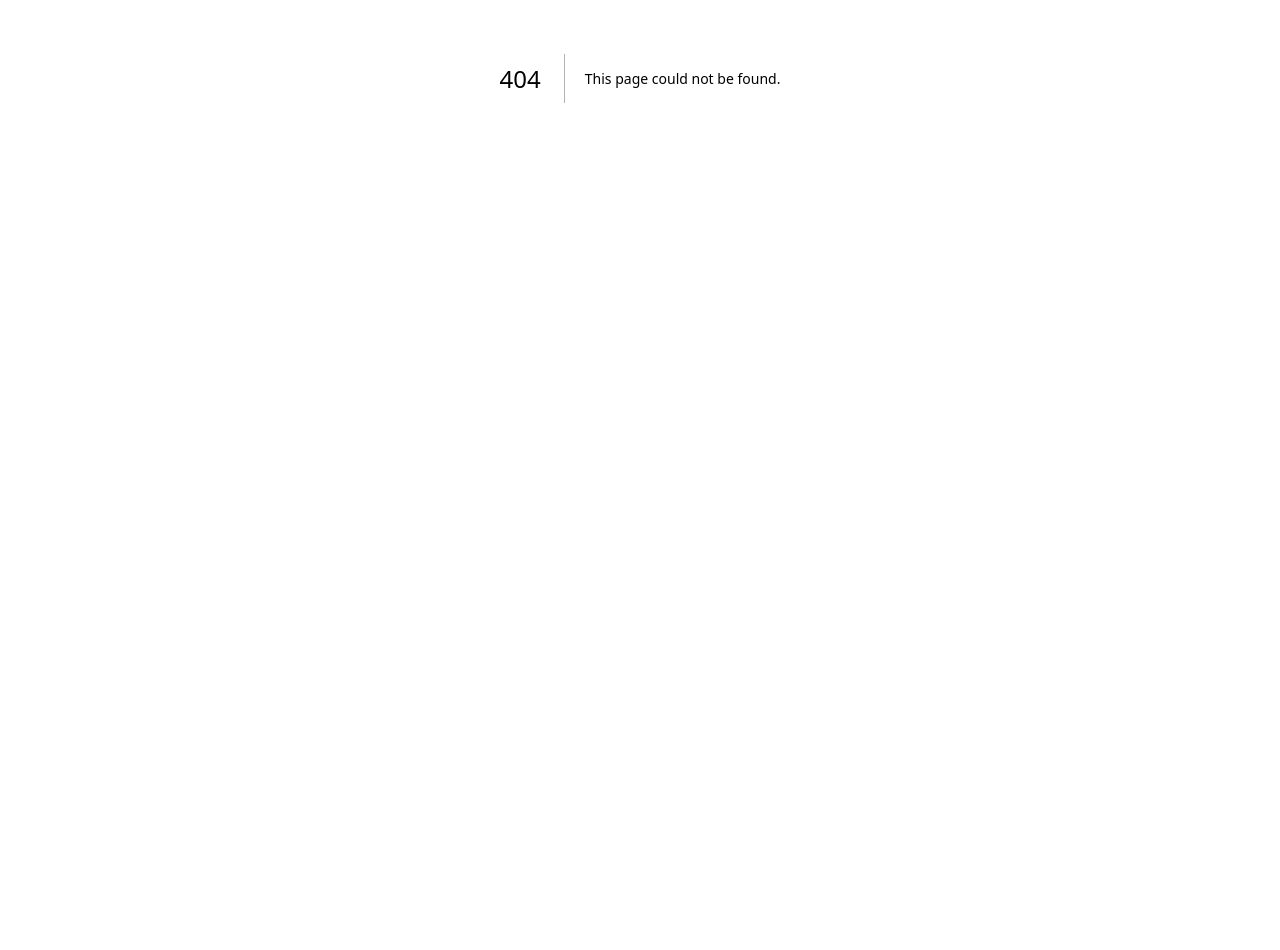
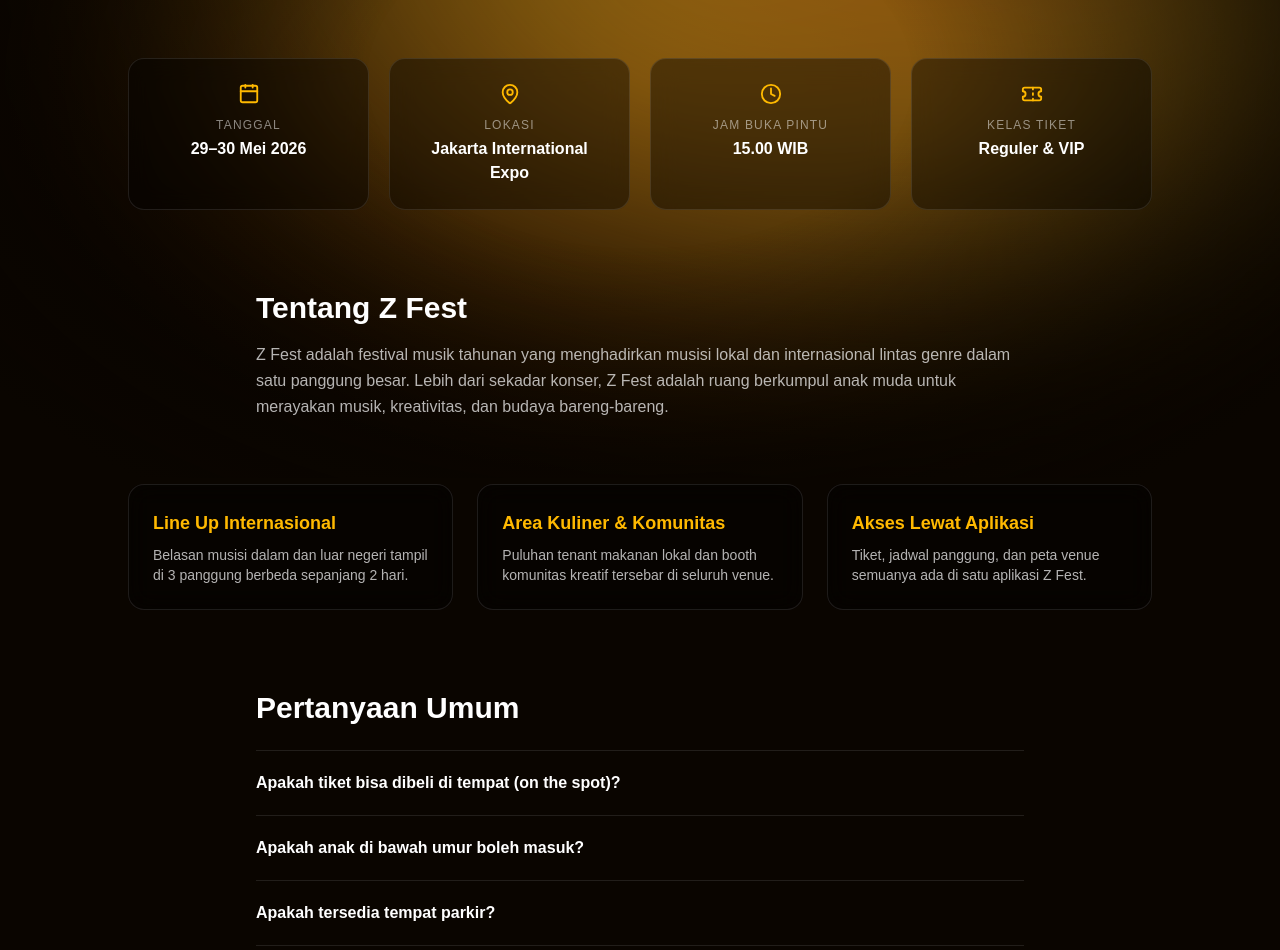
Before and after one commit to pizzanathea/concert_app, a Next.js app: page /info in a window 1280 px wide. Before the commit this address had no page. Shown: the part 322-1272 px from the top of the page. Before the commit the page ends 800 px from the top, so only its background shows below. Built offline with nearby package versions, Linux system fonts and the light colour scheme.

Commit message:
animated

```diff
--- /dev/null
+++ b/app/(public)/info/page.tsx
@@ -0,0 +1,134 @@
+import Link from "next/link";
+import { Calendar, MapPin, Clock, Ticket } from "lucide-react";
+
+const quickInfo = [
+  { icon: Calendar, label: "Tanggal", value: "29–30 Mei 2026" },
+  { icon: MapPin, label: "Lokasi", value: "Jakarta International Expo" },
+  { icon: Clock, label: "Jam Buka Pintu", value: "15.00 WIB" },
+  { icon: Ticket, label: "Kelas Tiket", value: "Reguler & VIP" },
+];
+
+const highlights = [
+  {
+    title: "Line Up Internasional",
+    desc: "Belasan musisi dalam dan luar negeri tampil di 3 panggung berbeda sepanjang 2 hari.",
+  },
+  {
+    title: "Area Kuliner & Komunitas",
+    desc: "Puluhan tenant makanan lokal dan booth komunitas kreatif tersebar di seluruh venue.",
+  },
+  {
+    title: "Akses Lewat Aplikasi",
+    desc: "Tiket, jadwal panggung, dan peta venue semuanya ada di satu aplikasi Z Fest.",
+  },
+];
+
+const faqs = [
+  {
+    q: "Apakah tiket bisa dibeli di tempat (on the spot)?",
+    a: "Tidak. Semua tiket Z Fest hanya dijual lewat aplikasi mobile resmi untuk menghindari antrean dan tiket palsu.",
+  },
+  {
+    q: "Apakah anak di bawah umur boleh masuk?",
+    a: "Boleh, dengan pendampingan orang tua atau wali. Beberapa area khusus memiliki batas usia tersendiri.",
+  },
+  {
+    q: "Apakah tersedia tempat parkir?",
+    a: "Tersedia area parkir di venue dengan kapasitas terbatas. Kami sarankan menggunakan transportasi umum.",
+  },
+];
+
+export default function FestivalInfoPage() {
+  return (
+    <div className="px-6 py-16 md:px-10 md:py-24 lg:px-16">
+      {/* Header */}
+      <div className="mx-auto max-w-3xl text-center">
+        <span className="text-xs font-semibold uppercase tracking-widest text-amber-400">
+          Z Fest 2026
+        </span>
+        <h1 className="mt-3 text-4xl font-extrabold text-white md:text-5xl">
+          Festival Info
+        </h1>
+        <p className="mx-auto mt-4 max-w-xl text-sm text-white/70 md:text-base">
+          Semua yang perlu kamu tahu sebelum datang ke Z Fest 2026 — tanggal,
+          lokasi, dan hal-hal penting lainnya.
+        </p>
+      </div>
+
+      {/* Kartu info cepat */}
+      <div className="mx-auto mt-14 grid max-w-5xl gap-5 sm:grid-cols-2 lg:grid-cols-4">
+        {quickInfo.map(({ icon: Icon, label, value }) => (
+          <div
+            key={label}
+            className="rounded-2xl border border-white/10 bg-black/40 p-6 text-center backdrop-blur-md"
+          >
+            <Icon size={22} className="mx-auto text-amber-400" />
+            <p className="mt-3 text-xs uppercase tracking-widest text-white/50">
+              {label}
+            </p>
+            <p className="mt-1 text-base font-semibold text-white">{value}</p>
+          </div>
+        ))}
+      </div>
+
+      {/* Tentang festival */}
+      <div className="mx-auto mt-20 max-w-3xl">
+        <h2 className="text-2xl font-bold text-white md:text-3xl">
+          Tentang Z Fest
+        </h2>
+        <p className="mt-4 text-sm leading-relaxed text-white/70 md:text-base">
+          Z Fest adalah festival musik tahunan yang menghadirkan musisi lokal
+          dan internasional lintas genre dalam satu panggung besar. Lebih dari
+          sekadar konser, Z Fest adalah ruang berkumpul anak muda untuk
+          merayakan musik, kreativitas, dan budaya bareng-bareng.
+        </p>
+      </div>
+
+      {/* Highlight */}
+      <div className="mx-auto mt-16 grid max-w-5xl gap-6 md:grid-cols-3">
+        {highlights.map((item) => (
+          <div
+            key={item.title}
+            className="rounded-2xl border border-white/10 bg-black/40 p-6 backdrop-blur-md"
+          >
+            <h3 className="text-lg font-bold text-amber-400">{item.title}</h3>
+            <p className="mt-2 text-sm text-white/70">{item.desc}</p>
+          </div>
+        ))}
+      </div>
+
+      {/* FAQ singkat */}
+      <div className="mx-auto mt-20 max-w-3xl">
+        <h2 className="text-2xl font-bold text-white md:text-3xl">
+          Pertanyaan Umum
+        </h2>
+        <div className="mt-6 divide-y divide-white/10 border-y border-white/10">
+          {faqs.map((item) => (
+            <details key={item.q} className="group py-5">
+              <summary className="cursor-pointer list-none text-sm font-semibold text-white marker:content-none md:text-base">
+                {item.q}
+              </summary>
+              <p className="mt-3 text-sm text-white/60">{item.a}</p>
+            </details>
+          ))}
+        </div>
+      </div>
+
+      {/* CTA ke Tickets */}
+      <div className="mx-auto mt-20 max-w-3xl rounded-2xl border border-white/10 bg-black/40 p-10 text-center backdrop-blur-md">
+        <h2 className="text-xl font-bold text-white md:text-2xl">
+          Siap gabung di Z Fest 2026?
+        </h2>
+        <p className="mx-auto mt-2 max-w-md text-sm text-white/60">
+          Pesan tiketmu sekarang lewat aplikasi mobile Z Fest sebelum kehabisan.
+        </p>
+        <Link
+          href="/Tickets"
+          className="mt-6 inline-block rounded-full bg-amber-400 px-6 py-3 text-sm font-semibold text-[#0a0500] transition-transform hover:scale-105"
+        >
+          Lihat Cara Pesan Tiket
+        </Link>
+      </div>
+    </div>
+  );
+}
--- a/app/(public)/page.tsx
+++ b/app/(public)/page.tsx
@@ -1,4 +1,11 @@
 import HeroSlider from "@/app/components/Home/HeroSlider";
+import HomeBackground from "@/app/components/Home/homebackground";
+
 export default function Home() {
-  return <HeroSlider />;
+  return (
+    <>
+      <HomeBackground />
+      <HeroSlider />
+    </>
+  );
 }
--- /dev/null
+++ b/app/components/Home/homebackground.tsx
@@ -0,0 +1,52 @@
+"use client";
+
+import { useEffect, useState } from "react";
+
+type Spark = {
+  id: number;
+  left: number;
+  size: number;
+  duration: number;
+  delay: number;
+  drift: number;
+};
+
+export default function HomeBackground() {
+  const [sparks, setSparks] = useState<Spark[]>([]);
+
+  // Generate posisi acak di client doang (hindari mismatch SSR/CSR)
+  useEffect(() => {
+    const generated = Array.from({ length: 45 }).map((_, i) => ({
+      id: i,
+      left: Math.random() * 100,
+      size: 2 + Math.random() * 4,
+      duration: 4 + Math.random() * 5,
+      delay: Math.random() * 3,
+      // arah & jarak goyang ke samping, beda-beda tiap spark (bisa kiri/kanan)
+      drift: (Math.random() - 0.5) * 2 * (30 + Math.random() * 40),
+    }));
+    setSparks(generated);
+  }, []);
+
+  return (
+    <div className="pointer-events-none fixed inset-0 -z-10 overflow-hidden">
+      {sparks.map((s) => (
+        <span
+          key={s.id}
+          className="spark"
+          style={
+            {
+              left: `${s.left}%`,
+              width: s.size,
+              height: s.size,
+              animationDuration: `${s.duration}s`,
+              animationDelay: `${s.delay}s`,
+              "--drift": `${s.drift}px`,
+            } as React.CSSProperties
+          }
+        />
+      ))}
+      <div className="light-sweep" />
+    </div>
+  );
+}
--- a/app/components/layout/Navbar.tsx
+++ b/app/components/layout/Navbar.tsx
@@ -29,9 +29,9 @@ export default function Navbar() {
   const [menuOpen, setMenuOpen] = useState(false);
   const dotX = useMotionValue(0);
   const dotY = useMotionValue(0);
-  const MAX_OFFSET_X = 11; // batas gerak titik ke kiri/kanan, dalam px
-  const MAX_OFFSET_Y_TOP = 11; // batas gerak titik ke atas, dalam px
-  const MAX_OFFSET_Y_BOTTOM = 20; // batas gerak titik ke bawah, dilebarin
+  const MAX_OFFSET_X = 11;
+  const MAX_OFFSET_Y_TOP = 11;
+  const MAX_OFFSET_Y_BOTTOM = 20;
 
   const handleHamburgerMove = (e: React.MouseEvent<HTMLDivElement>) => {
     const rect = e.currentTarget.getBoundingClientRect();
@@ -82,20 +82,14 @@ export default function Navbar() {
         >
           <div className="relative h-5 w-12 overflow-hidden">
             <motion.span
-              variants={{
-                rest: { y: 0 },
-                hover: { y: "-100%" },
-              }}
+              variants={{ rest: { y: 0 }, hover: { y: "-100%" } }}
               transition={{ type: "spring", stiffness: 300, damping: 25 }}
               className="absolute inset-0 flex items-center text-sm font-medium tracking-wide text-white/90"
             >
               Menu
             </motion.span>
             <motion.span
-              variants={{
-                rest: { y: "100%" },
-                hover: { y: 0 },
-              }}
+              variants={{ rest: { y: "100%" }, hover: { y: 0 } }}
               transition={{ type: "spring", stiffness: 300, damping: 25 }}
               className="absolute inset-0 flex items-center text-sm font-medium tracking-wide text-amber-300"
             >
@@ -108,7 +102,6 @@ export default function Navbar() {
             onMouseLeave={resetDot}
             className="relative h-6 w-6 pb-4"
           >
-            {/* 2 garis hamburger */}
             <motion.span
               variants={{
                 rest: { opacity: 1, y: 0 },
@@ -125,8 +118,6 @@ export default function Navbar() {
               transition={{ duration: 0.2 }}
               className="absolute left-0 top-[13px] h-[2px] w-[70%] rounded-full bg-white/90 group-hover:bg-amber-300"
             />
-
-            {/* Titik yang muncul & ngikutin cursor pas hover, dibatasi area hamburger */}
             <motion.span
               style={{ x: dotX, y: dotY }}
               variants={{
@@ -150,7 +141,11 @@ export default function Navbar() {
             }}
             exit={{
               clipPath: ["inset(0% 0% 0% 0%)", "inset(0% 0% 100% 0%)"],
-              transition: { duration: 1.1, ease: [0.76, 0, 0.24, 1] },
+              transition: {
+                duration: 1.1,
+                ease: [0.76, 0, 0.24, 1],
+                delay: 0.45,
+              },
             }}
             className="fixed inset-0 z-[60] flex flex-col overflow-y-auto bg-black/95 backdrop-blur-lg"
           >
@@ -174,15 +169,29 @@ export default function Navbar() {
                 <motion.li
                   key={item.href}
                   initial={{ opacity: 0, y: 40 }}
-                  animate={{ opacity: 1, y: 0 }}
-                  exit={{ opacity: 0, y: 40 }}
-                  transition={{
-                    delay: 0.2 + i * 0.07,
-                    type: "spring",
-                    stiffness: 120,
-                    damping: 16,
-                    mass: 0.8,
+                  animate={{
+                    opacity: 1,
+                    y: 0,
+                    transition: {
+                      delay: 0.2 + i * 0.07,
+                      type: "spring",
+                      stiffness: 120,
+                      damping: 16,
+                      mass: 0.8,
+                    },
                   }}
+                  exit={{
+                    opacity: 0,
+                    y: -180,
+                    scaleY: 0.4,
+                    scaleX: 0.85,
+                    transition: {
+                      delay: i * 0.06,
+                      duration: 0.35,
+                      ease: [0.55, 0, 1, 0.45],
+                    },
+                  }}
+                  style={{ transformOrigin: "top" }}
                   className="relative"
                 >
                   <span className="absolute -left-7 -top-1 text-sm font-normal text-white/40 md:-left-10 md:text-base">
--- a/app/globals.css
+++ b/app/globals.css
@@ -41,3 +41,45 @@ body {
   color: var(--foreground);
   font-family: Arial, Helvetica, sans-serif;
 }
+
+/* === Tambahan buat HomeBackground.tsx === */
+.spark {
+  position: absolute;
+  bottom: -10px;
+  border-radius: 9999px;
+  background: radial-gradient(circle, #fde68a, transparent 70%);
+  opacity: 0;
+  animation-name: spark-float;
+  animation-timing-function: ease-in-out;
+  animation-iteration-count: infinite;
+}
+
+@keyframes spark-float {
+  0%   { transform: translate(0, 0) scale(0.8); opacity: 0; }
+  10%  { opacity: 1; }
+  25%  { transform: translate(calc(var(--drift) * 0.6), -27.5vh) scale(1); }
+  50%  { transform: translate(0, -55vh) scale(1.1); opacity: 0.6; }
+  75%  { transform: translate(calc(var(--drift) * -0.6), -82.5vh) scale(1); }
+  100% { transform: translate(0, -110vh) scale(1.3); opacity: 0; }
+}
+
+.light-sweep {
+  position: absolute;
+  top: -50%;
+  left: -40%;
+  width: 55%;
+  height: 200%;
+  background: linear-gradient(
+    100deg,
+    transparent 40%,
+    rgba(251, 191, 36, 0.22) 50%,
+    transparent 60%
+  );
+  transform: rotate(15deg);
+  animation: sweep 4s ease-in-out infinite;
+}
+
+@keyframes sweep {
+  0%, 100% { left: -40%; }
+  50% { left: 110%; }
+}
```
